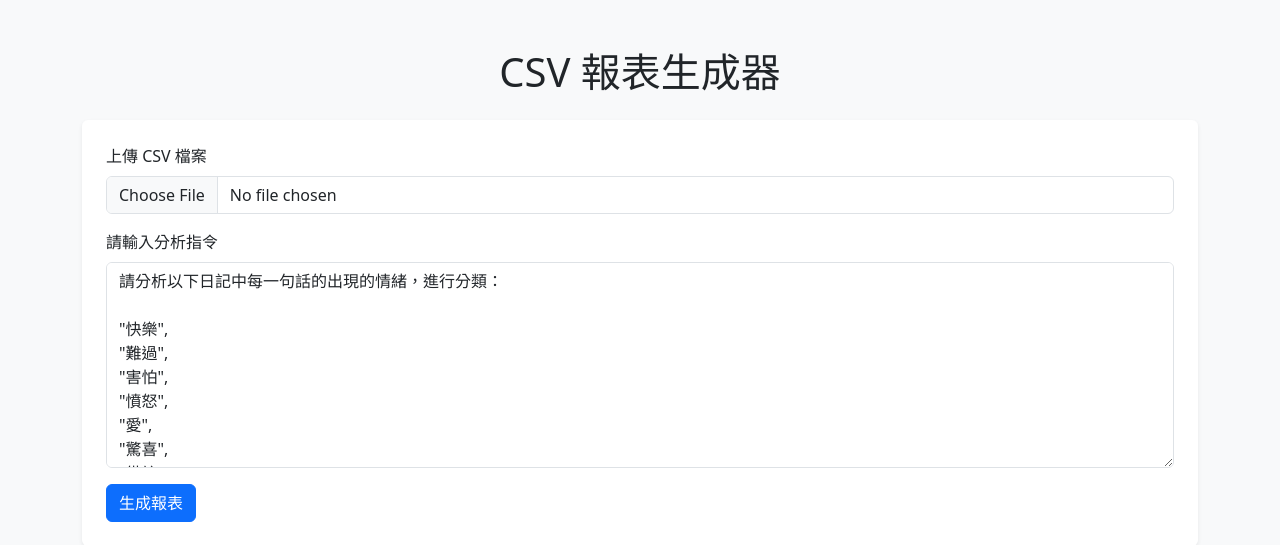
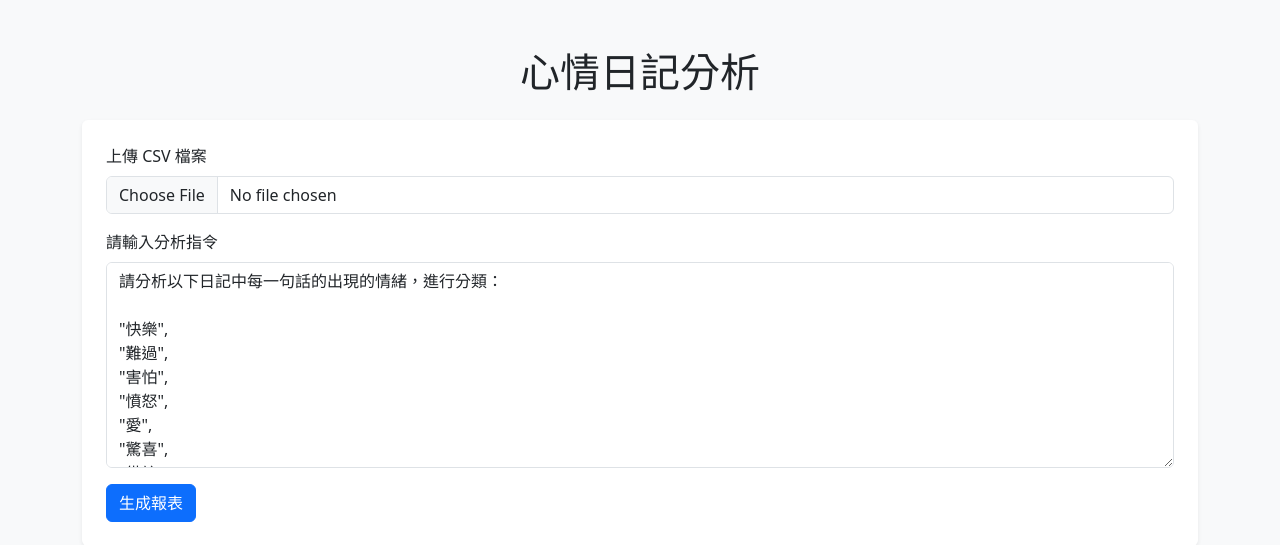
Before and after one commit to leokao960811/DataStructure, a Flask app: page / in a window 1280 px wide. Shown: the top 545 px of the page. Run offline with Flask 3, Linux system fonts and the light colour scheme.

Commit message:
HW5 檔案更新

```diff
--- a/HW5TEST/main.py
+++ b/HW5TEST/main.py
@@ -3,6 +3,7 @@ import os
 import pandas as pd
 from dotenv import load_dotenv
 from google import genai
+
 import pdf
 import pw
 
--- a/HW5TEST/templates/index.html
+++ b/HW5TEST/templates/index.html
@@ -2,13 +2,13 @@
 <html lang="zh-Hant">
       <head>
         <meta charset="UTF-8">
-        <title>CSV 報表生成器</title>
+        <title>心情日記分析</title>
         <link href="https://cdn.jsdelivr.net/npm/bootstrap@5.3.3/dist/css/bootstrap.min.css" rel="stylesheet">
       </head>
 
       <body class="bg-light">
         <div class="container py-5">
-          <h1 class="mb-4 text-center">CSV 報表生成器</h1>
+          <h1 class="mb-4 text-center">心情日記分析</h1>
 
           <form method="post" enctype="multipart/form-data" class="mb-4 p-4 bg-white rounded shadow-sm">
             <div class="mb-3">
```
